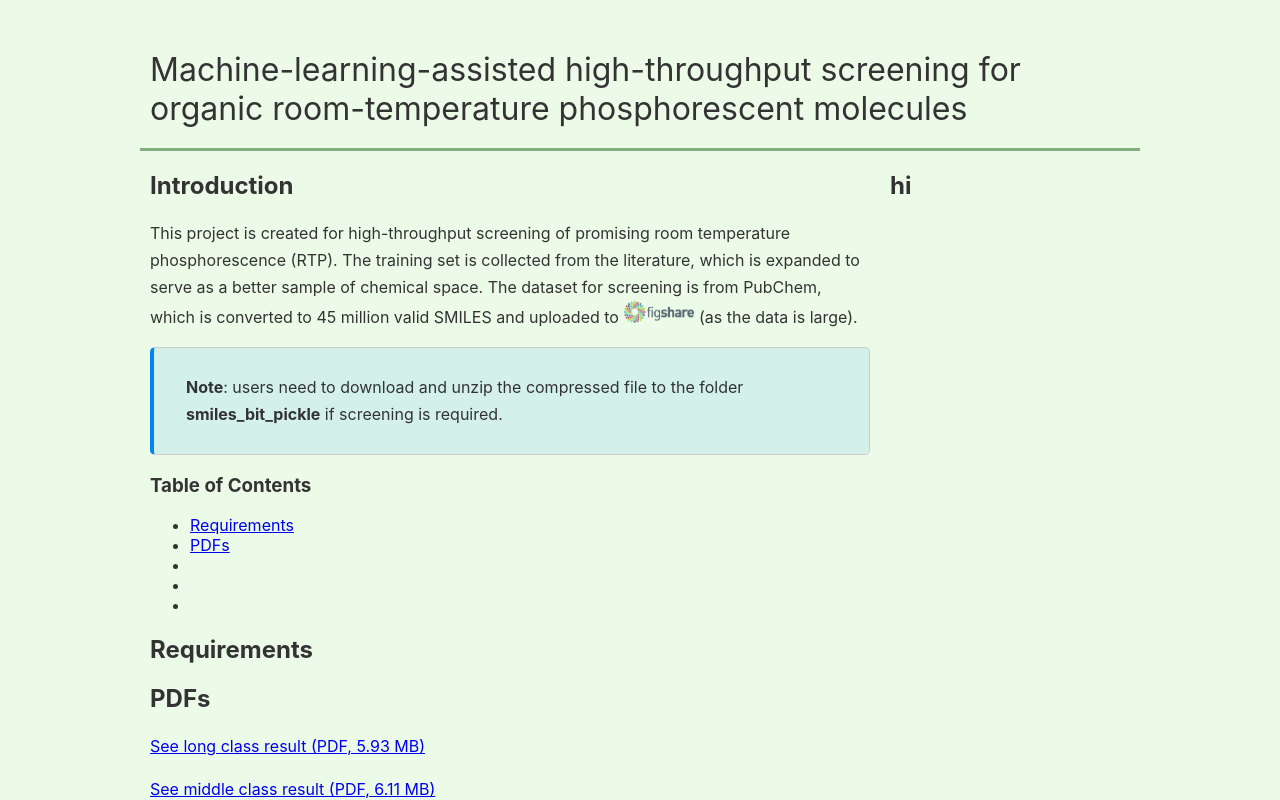
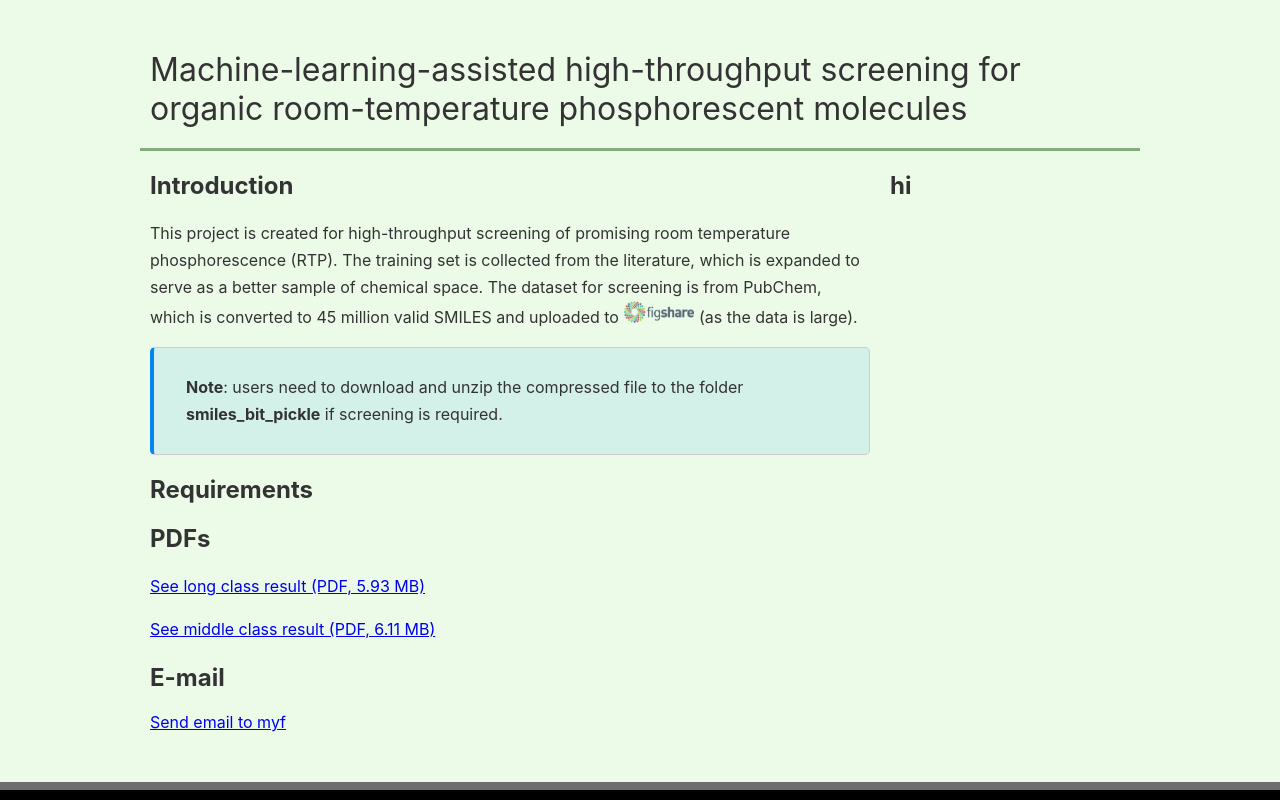
Before and after one commit to myf-z-y/rtp-react, a React (Create React App) app: page / in a window 1280 px wide. Shown: the top 800 px of the page. Built offline with nearby package versions, Linux system fonts and the light colour scheme.

Commit message:
update toc

```diff
--- a/src/App.js
+++ b/src/App.js
@@ -33,14 +33,7 @@ function App() {
             </p>
           </div>
 
-          <h3>Table of Contents</h3>
-          <ul>
-            <li><a href="#req">Requirements</a></li>
-            <li><a href="#pdf">PDFs</a></li>
-            <li></li>
-            <li></li>
-            <li></li>
-          </ul>
+
           <h2 id="req">Requirements</h2>
           <h2 id="pdf">PDFs</h2>
           <p>
```
Also changed, not shown: src/components/TOC.js (added, +10 -0 lines).
